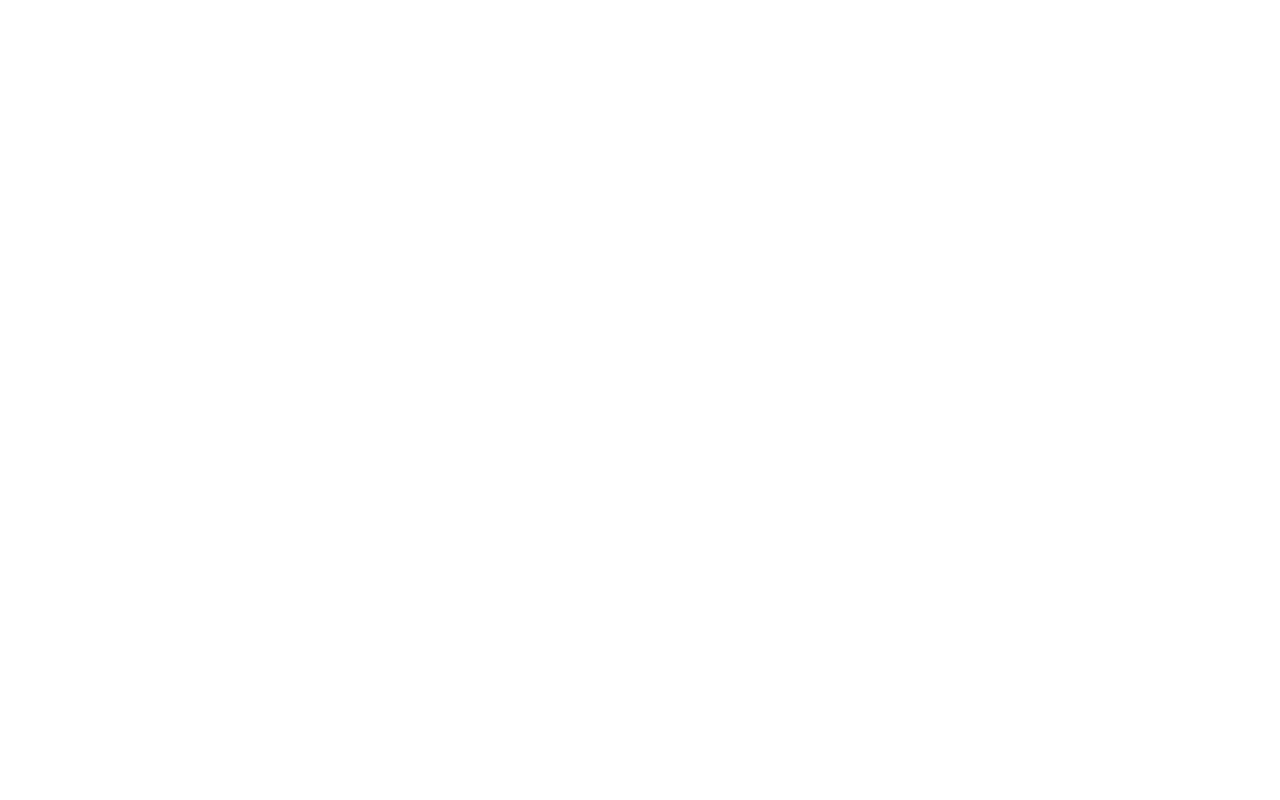
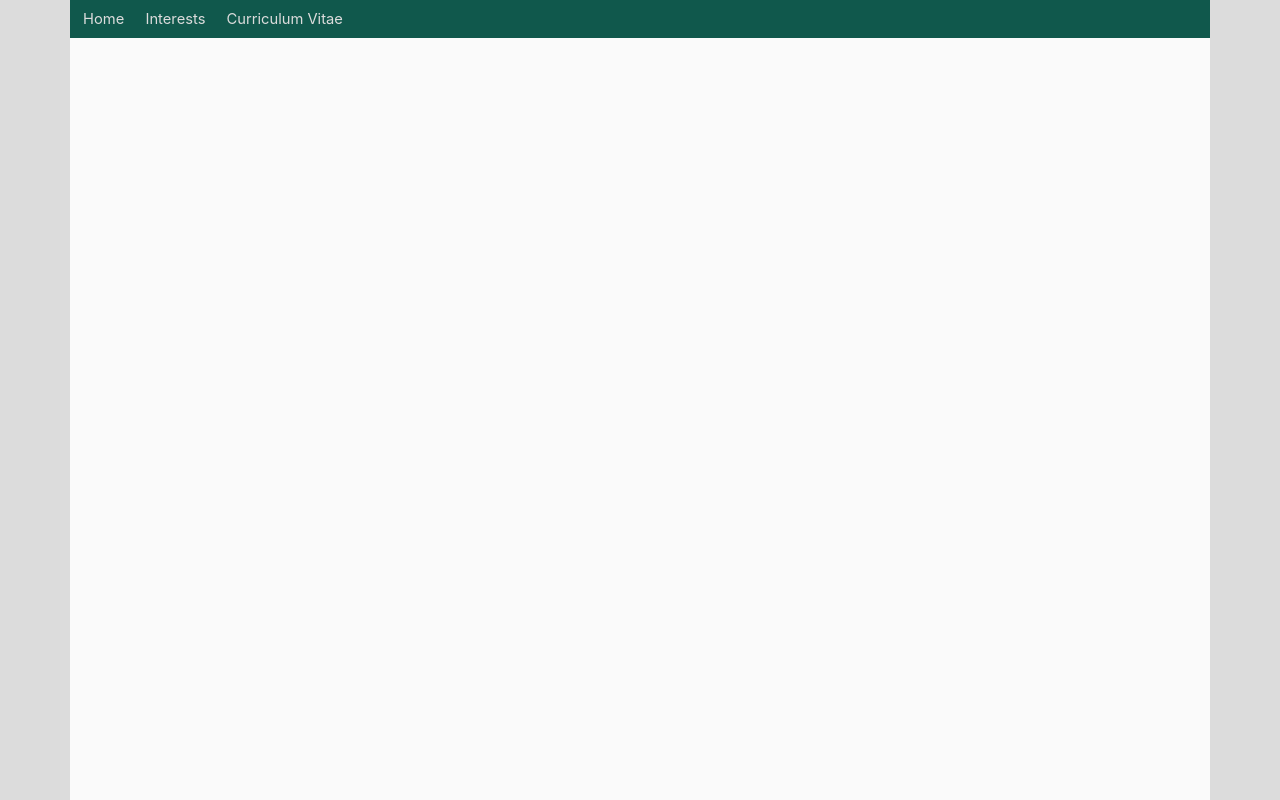
Before and after one commit to aaroncbrown/portfolio, a plain HTML site: page CurriculumVitae/curriculum-vitae.html in a window 1280 px wide. Drawn offline with nearby package versions, Linux system fonts and the light colour scheme; files that its build step writes are made by us from their sources.

Commit message:
updated navbar

```diff
--- a/CurriculumVitae/curriculum-vitae.html
+++ b/CurriculumVitae/curriculum-vitae.html
@@ -0,0 +1,30 @@
+<!DOCTYPE html>
+<html lang="en">
+<head>
+	<meta charset="utf-8">
+	<meta http-equiv="X-UA-Compatible" content="IE=edge">
+	<title>Interests</title>
+	<meta name="viewport" content="width=device-width, initial-scale=1">
+	<link rel="stylesheet" href="https://stackpath.bootstrapcdn.com/bootstrap/4.3.1/css/bootstrap.min.css" integrity="sha384-ggOyR0iXCbMQv3Xipma34MD+dH/1fQ784/j6cY/iJTQUOhcWr7x9JvoRxT2MZw1T" crossorigin="anonymous">
+	<link rel="stylesheet" type="text/css" media="screen" href="../common.css">
+	<link rel="stylesheet" type="text/css" media="screen" href="interests.css">
+</head>
+<body>
+	<div class="container">
+        <nav class="navbar navbar-expand-lg">
+            <div class="collapse navbar-collapse" id="navbarSupportedContent">
+                <ul class="navbar-nav mr-auto">
+                    <li class="nav-item active">
+                        <a class="nav-link" href="../index.html">Home</a>
+                    </li>
+                    <li class="nav-item">
+                        <a class="nav-link" href="../Interests/interests.html">Interests</a>
+                    </li>
+                    <li class="nav-item">
+                        <a class="nav-link" href="#">Curriculum Vitae</a>
+                    </li>
+                </ul>
+            </div>
+        </nav>
+    </div>
+</body>
```
Also changed, not shown: Interests/interests.html (+1 -1 lines).
